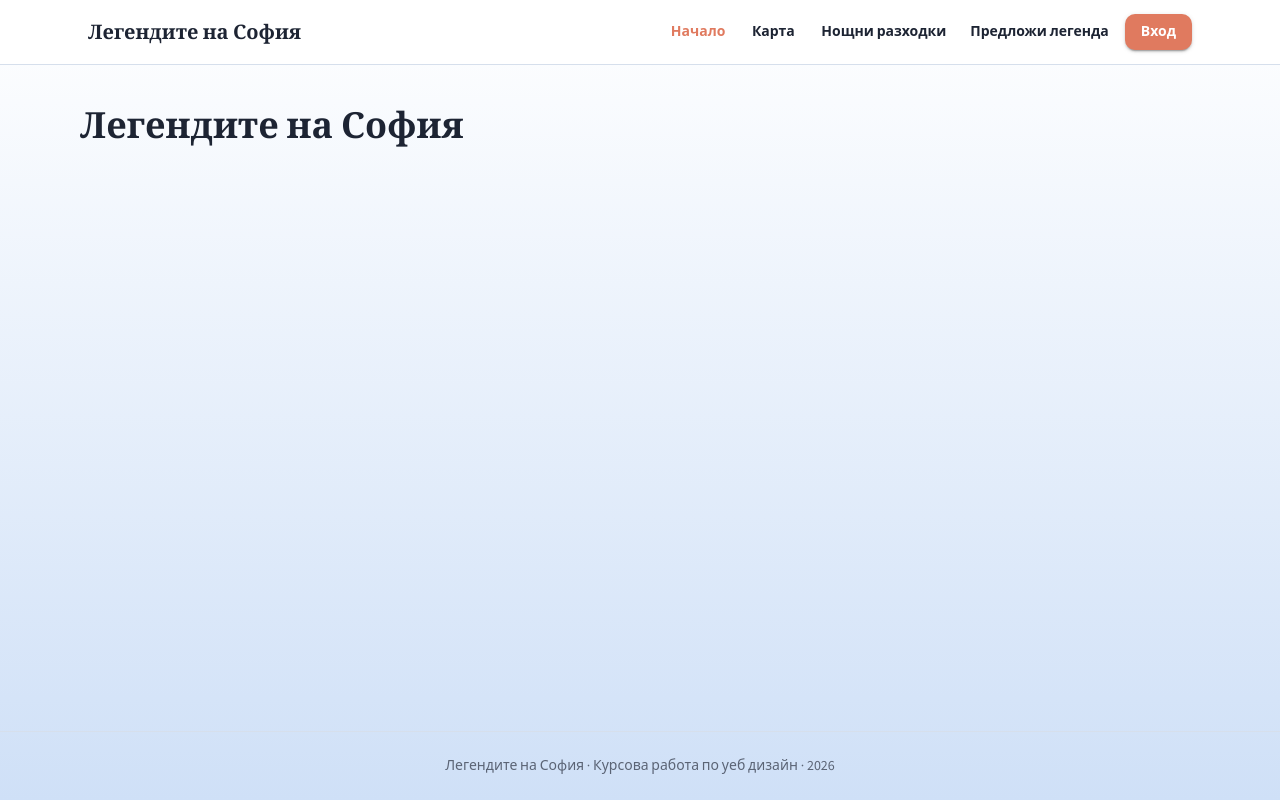
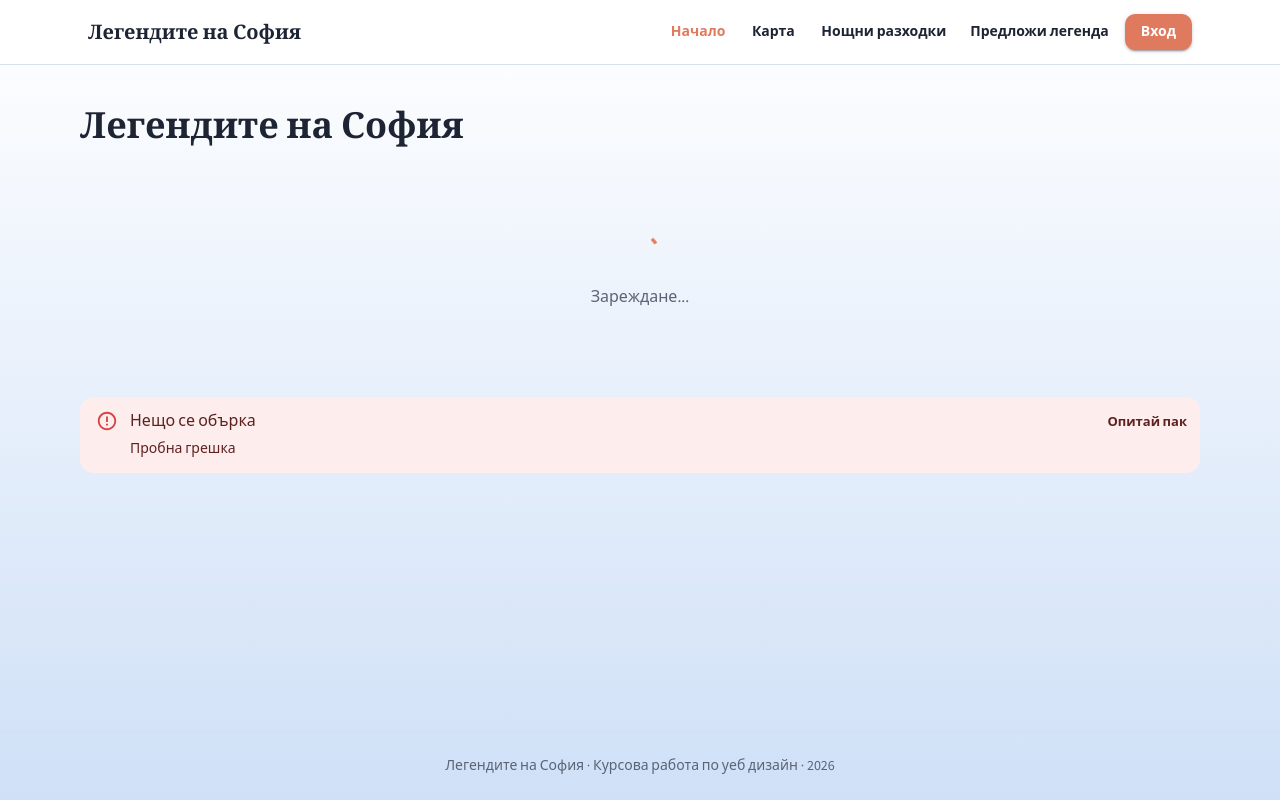
Before and after one commit to radinarissa/sofia-legends-map, a React (Vite) app in the folder client/: page / in a window 1280 px wide. Built offline with nearby package versions, Linux system fonts and the light colour scheme.

Commit message:
feat(client): add loader and error components

```diff
--- /dev/null
+++ b/client/src/components/common/ErrorMessage.tsx
@@ -0,0 +1,27 @@
+import { Alert, AlertTitle, Button } from "@mui/material";
+import { getErrorMessage } from "../../api/getErrorMessage";
+
+interface ErrorMessageProps {
+  error: unknown;
+  title?: string;
+  onRetry?: () => void;
+}
+
+export default function ErrorMessage({ error, title = "Нещо се обърка", onRetry }: ErrorMessageProps) {
+  return (
+    <Alert
+      severity="error"
+      sx={{ borderRadius: "var(--ink-radius)" }}
+      action={
+        onRetry && (
+          <Button color="inherit" size="small" onClick={onRetry}>
+            Опитай пак
+          </Button>
+        )
+      }
+    >
+      <AlertTitle>{title}</AlertTitle>
+      {getErrorMessage(error)}
+    </Alert>
+  );
+}
--- /dev/null
+++ b/client/src/components/common/Loader.tsx
@@ -0,0 +1,14 @@
+import { CircularProgress } from "@mui/material";
+
+interface LoaderProps {
+  text?: string;
+}
+
+export default function Loader({ text = "Зареждане..." }: LoaderProps) {
+  return (
+    <div role="status" className="flex flex-col items-center justify-center gap-3 py-16">
+      <CircularProgress />
+      <p className="text-ink-muted">{text}</p>
+    </div>
+  );
+}
--- a/client/src/pages/HomePage.tsx
+++ b/client/src/pages/HomePage.tsx
@@ -1,3 +1,12 @@
+import Loader from "../components/common/Loader";
+import ErrorMessage from "../components/common/ErrorMessage";
+
 export default function HomePage() {
-  return <h1 className="text-4xl font-semibold">Легендите на София</h1>;
+  return (
+    <div className="flex flex-col gap-6">
+      <h1 className="text-4xl font-semibold">Легендите на София</h1>
+      <Loader />
+      <ErrorMessage error={new Error("Пробна грешка")} onRetry={() => alert("Опитвам пак")} />
+    </div>
+  );
 }
```
